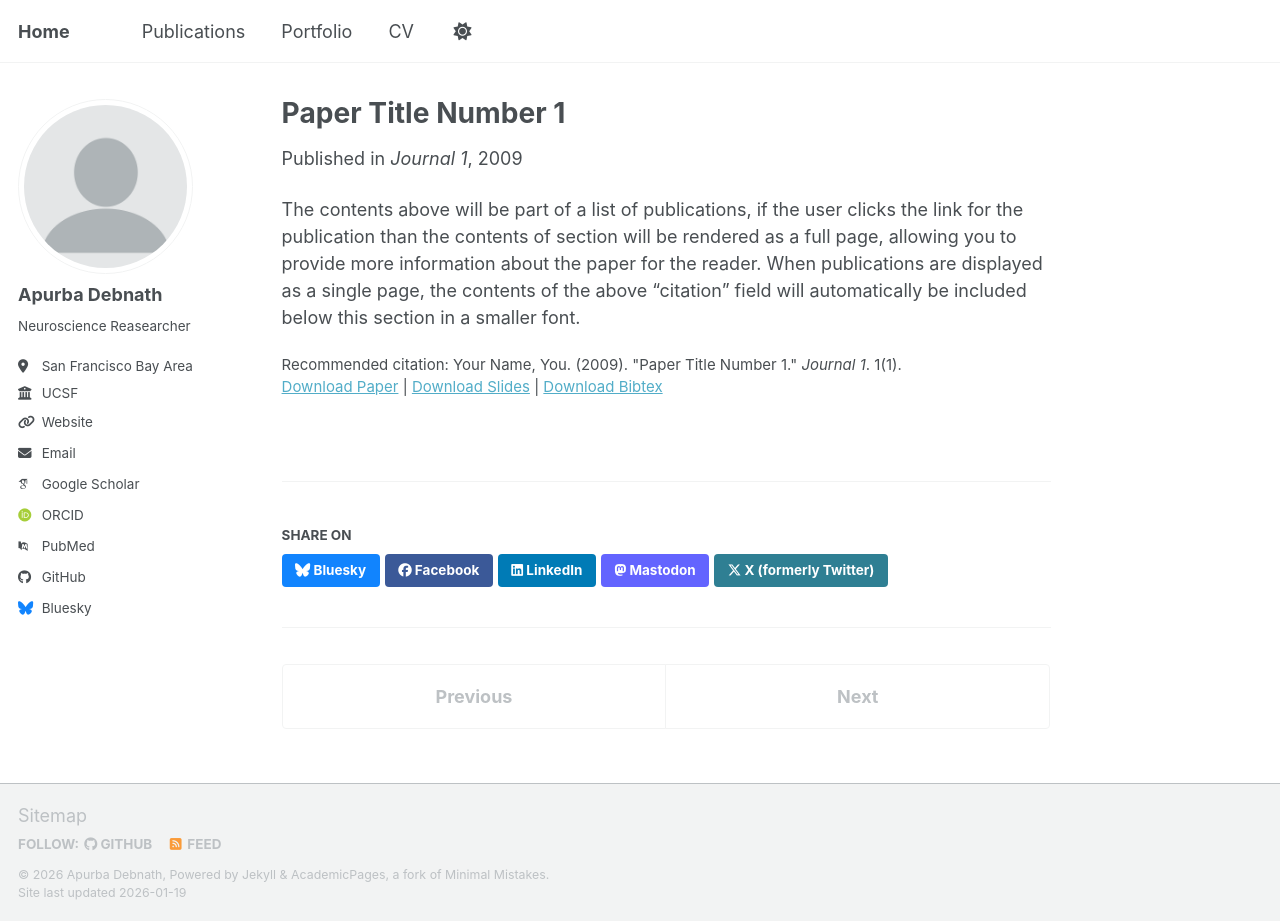
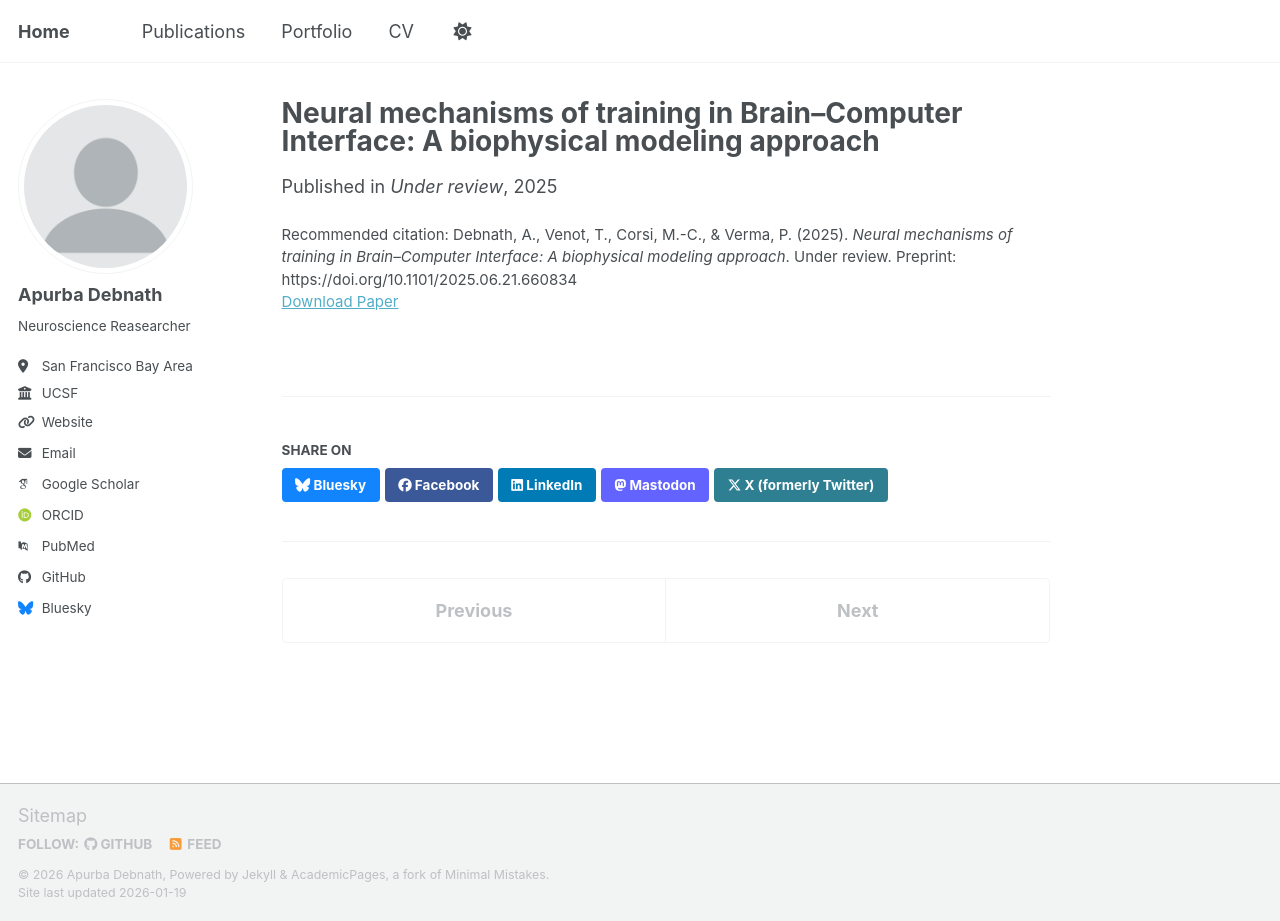
Before and after one commit to ApurbaApd/ApurbaApd.github.io, a Jekyll site: the page built from _publications/2009-10-01-paper-title-number-1.md, in a window 1280 px wide and 921 px high. Built offline with Jekyll 4.4.1, drawn with Linux system fonts in a browser that asks for light colours; some web fonts are replaced; a script bundle is joined from its source files by our own code; library files that are not in the unit come from our copies.

Commit message:
Revise publication information for paper
Updated publication details for 'Neural mechanisms of training in Brain–Computer Interface'.

```diff
--- a/_publications/2009-10-01-paper-title-number-1.md
+++ b/_publications/2009-10-01-paper-title-number-1.md
@@ -1,14 +1,11 @@
 ---
-title: "Paper Title Number 1"
+title: "Neural mechanisms of training in Brain–Computer Interface: A biophysical modeling approach"
 collection: publications
 category: manuscripts
-permalink: /publication/2009-10-01-paper-title-number-1
-excerpt: 'This paper is about the number 1. The number 2 is left for future work.'
-date: 2009-10-01
-venue: 'Journal 1'
-slidesurl: 'https://academicpages.github.io/files/slides1.pdf'
-paperurl: 'https://academicpages.github.io/files/paper1.pdf'
-bibtexurl: 'https://academicpages.github.io/files/bibtex1.bib'
-citation: 'Your Name, You. (2009). &quot;Paper Title Number 1.&quot; <i>Journal 1</i>. 1(1).'
+permalink: /publication/2025-06-21-neural-mechanisms-bci
+excerpt: "We investigate the neural mechanisms underlying learning in brain–computer interface control using a biophysical modeling framework, with implications for biologically informed and personalized BCI training protocols."
+date: 2025-06-21
+venue: "Under review"
+paperurl: "https://doi.org/10.1101/2025.06.21.660834"
+citation: 'Debnath, A., Venot, T., Corsi, M.-C., & Verma, P. (2025). <i>Neural mechanisms of training in Brain–Computer Interface: A biophysical modeling approach</i>. Under review. Preprint: https://doi.org/10.1101/2025.06.21.660834'
 ---
-The contents above will be part of a list of publications, if the user clicks the link for the publication than the contents of section will be rendered as a full page, allowing you to provide more information about the paper for the reader. When publications are displayed as a single page, the contents of the above "citation" field will automatically be included below this section in a smaller font.
```
